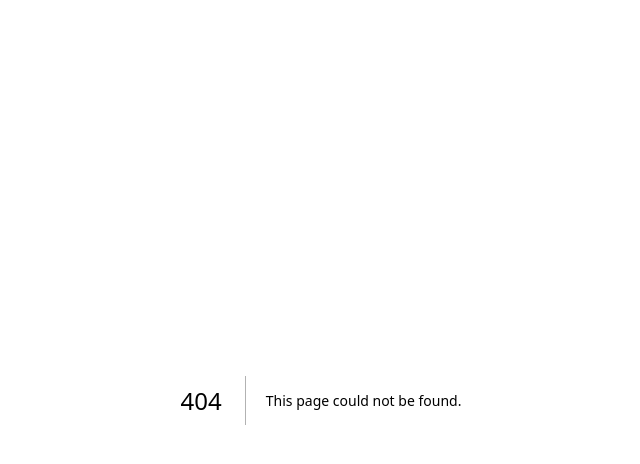
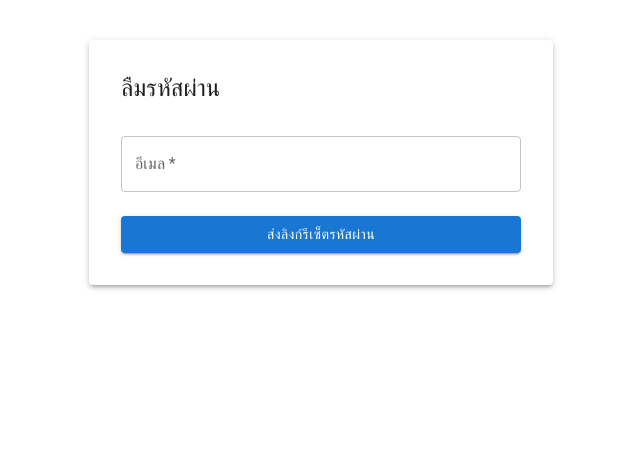
Before and after one commit to Clumsyz1/final_rent_cars, a Next.js app: page /forgot-password in a window 1280 px wide. Before the commit this address had no page. Shown: the top 464 px of the page, without its empty margins (319-959 px from the left). Built offline with nearby package versions, Linux system fonts and the light colour scheme; no server answers.

Commit message:
Forgot Password

```diff
--- /dev/null
+++ b/app/forgot-password/page.js
@@ -0,0 +1,72 @@
+"use client";
+
+import { useState } from "react";
+import {
+  TextField,
+  Button,
+  Typography,
+  Box,
+  Paper,
+  Snackbar,
+  Alert,
+} from "@mui/material";
+import { sendPasswordResetEmail } from "firebase/auth";
+import { auth } from "@/app/firebase/config";
+
+export default function ForgotPasswordPage() {
+  const [email, setEmail] = useState("");
+  const [message, setMessage] = useState("");
+  const [error, setError] = useState("");
+
+  const handleSubmit = async (e) => {
+    e.preventDefault();
+    try {
+      await sendPasswordResetEmail(auth, email);
+      setMessage("ส่งอีเมลรีเซ็ตรหัสผ่านแล้ว");
+    } catch (err) {
+      setError(err.message);
+    }
+  };
+
+  return (
+    <Box p={4}>
+      <Paper elevation={3} sx={{ p: 4, maxWidth: 400, mx: "auto" }}>
+        <Typography variant="h5" mb={2}>
+          ลืมรหัสผ่าน
+        </Typography>
+        <form onSubmit={handleSubmit}>
+          <TextField
+            label="อีเมล"
+            value={email}
+            onChange={(e) => setEmail(e.target.value)}
+            fullWidth
+            required
+            margin="normal"
+          />
+          <Button type="submit" variant="contained" fullWidth sx={{ mt: 2 }}>
+            ส่งลิงก์รีเซ็ตรหัสผ่าน
+          </Button>
+        </form>
+      </Paper>
+
+      <Snackbar
+        open={!!message}
+        autoHideDuration={6000}
+        onClose={() => setMessage("")}
+      >
+        <Alert onClose={() => setMessage("")} severity="success">
+          {message}
+        </Alert>
+      </Snackbar>
+      <Snackbar
+        open={!!error}
+        autoHideDuration={6000}
+        onClose={() => setError("")}
+      >
+        <Alert onClose={() => setError("")} severity="error">
+          {error}
+        </Alert>
+      </Snackbar>
+    </Box>
+  );
+}
--- a/app/sign-in/page.js
+++ b/app/sign-in/page.js
@@ -52,7 +52,10 @@ export default function SignIn() {
         <button type="submit" className={styles.button}>
           เข้าสู่ระบบ
         </button>
-      </form>
+      </form>ƒ
+      <p>
+      ForgotPassword? <a href="/forgot-password">ForgotPassword</a>
+      </p>
       <p>
         ยังไม่มีบัญชี? <a href="/sign-up">สมัครสมาชิก</a>
       </p>
```
